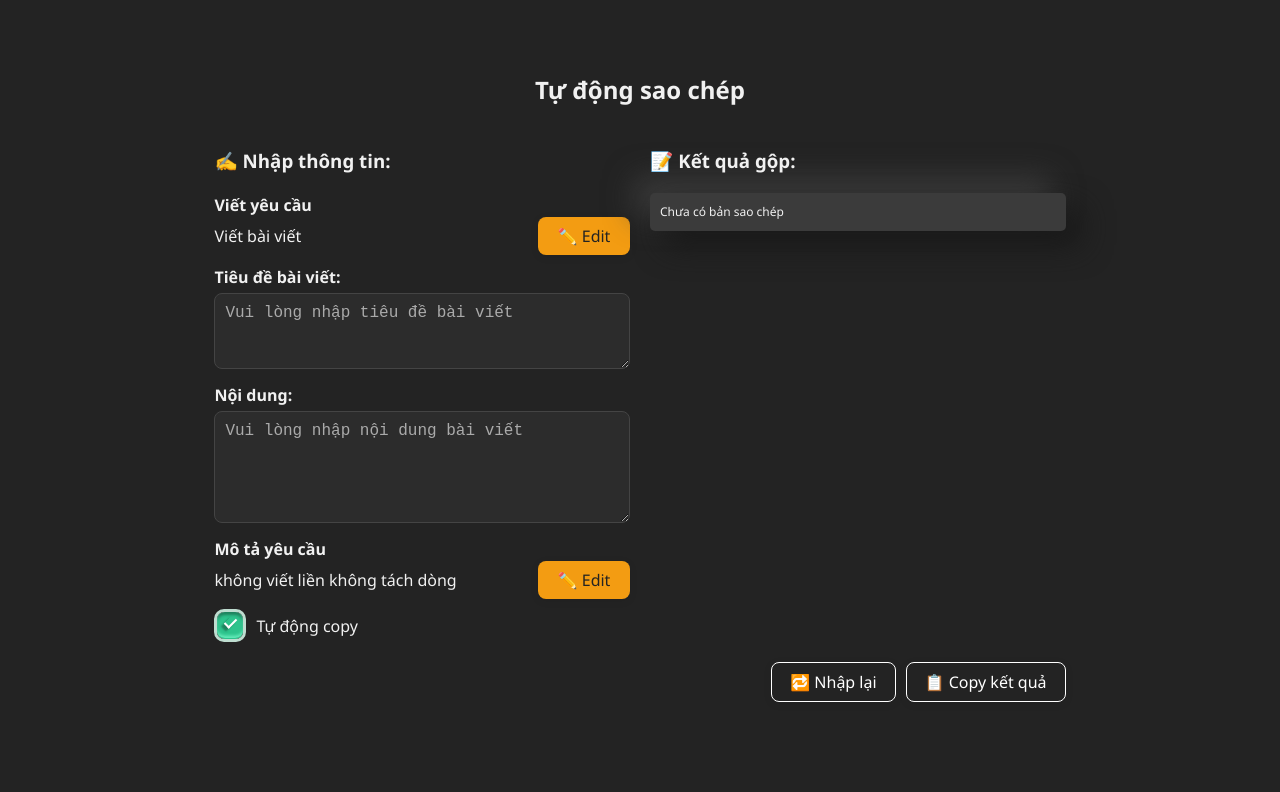
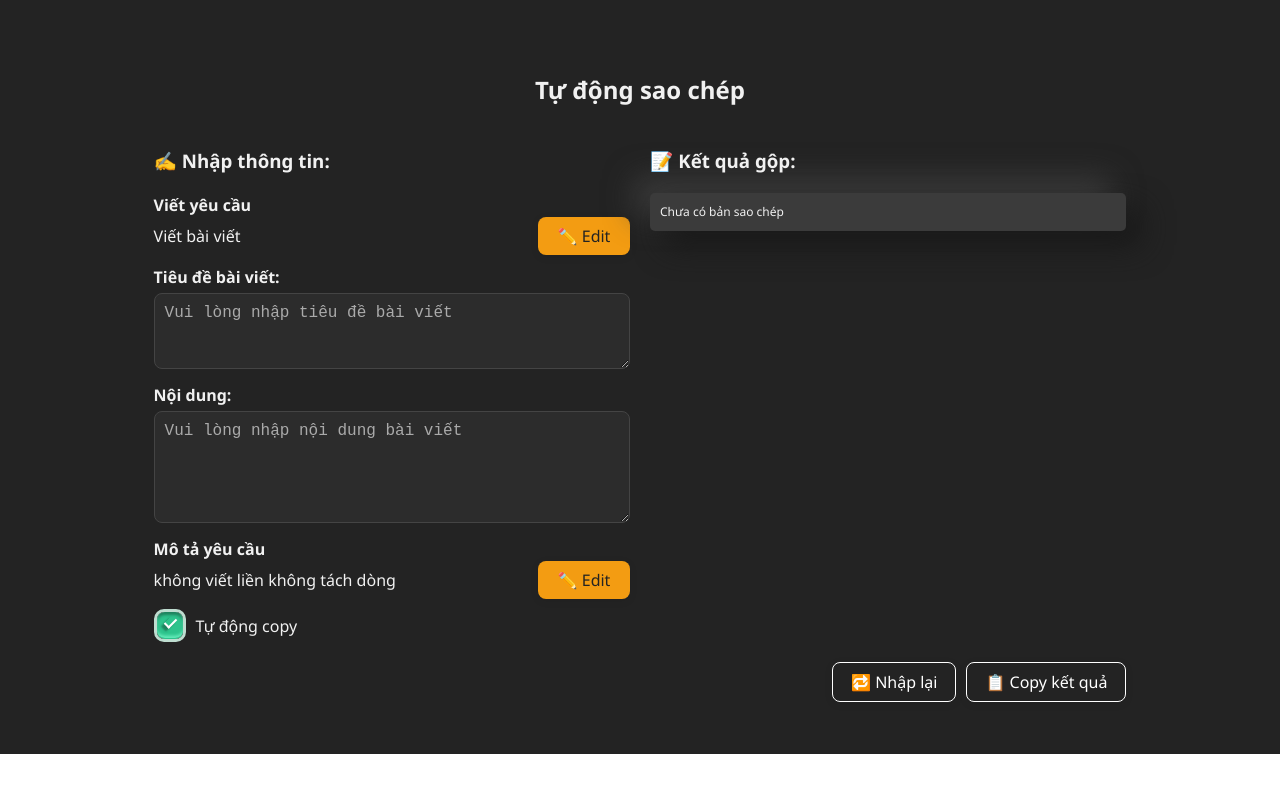
Before and after one commit to anhminh270622/auto-copy, a React (Vite) app: page / in a window 1280 px wide. Shown: the top 792 px of the page. Built offline with nearby package versions, Linux system fonts and the light colour scheme.

Commit message:
update: ui

```diff
--- a/src/App.css
+++ b/src/App.css
@@ -3,7 +3,7 @@ body,
   background: #232323;
   font-family: 'Segoe UI', 'Roboto', Arial, sans-serif;
   color: #f1f1f1;
-  min-height: 100vh;
+  min-height: 80vh;
 }
 
 #root {
@@ -88,7 +88,7 @@ button:active {
   border-radius: 5px;
   white-space: pre-wrap;
   font-size: 12px;
-  max-height: 70vh;
+  max-height: 60vh;
   overflow: auto;
   box-shadow: 15px 15px 30px rgb(25, 25, 25),
               -15px -15px 30px rgb(60, 60, 60);
--- a/src/App.jsx
+++ b/src/App.jsx
@@ -69,7 +69,7 @@ export default function App() {
     return (
         <>
             <ToastContainer position="top-right" autoClose={2000} />
-            <div style={{ padding: 20, maxWidth: "70%", margin: "0 auto" }}>
+            <div style={{ padding: 20, maxWidth: "80%", margin: "0 auto" }}>
                 <h2 style={{ textAlign: "center" }}>Tự động sao chép</h2>
                 <div style={{ display: "flex", gap: 20 }}>
                     <div style={{ flex: 1 }}>
```
